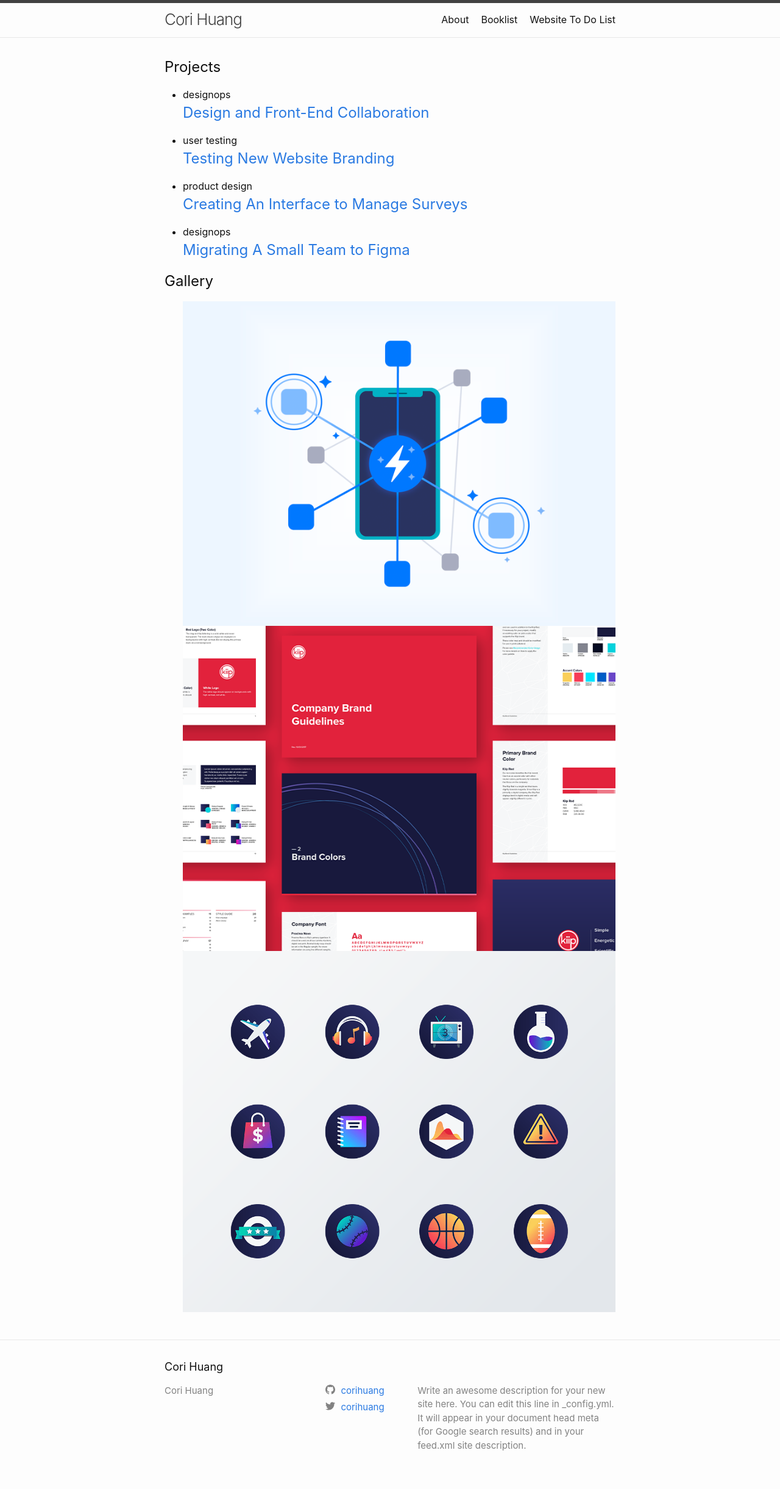
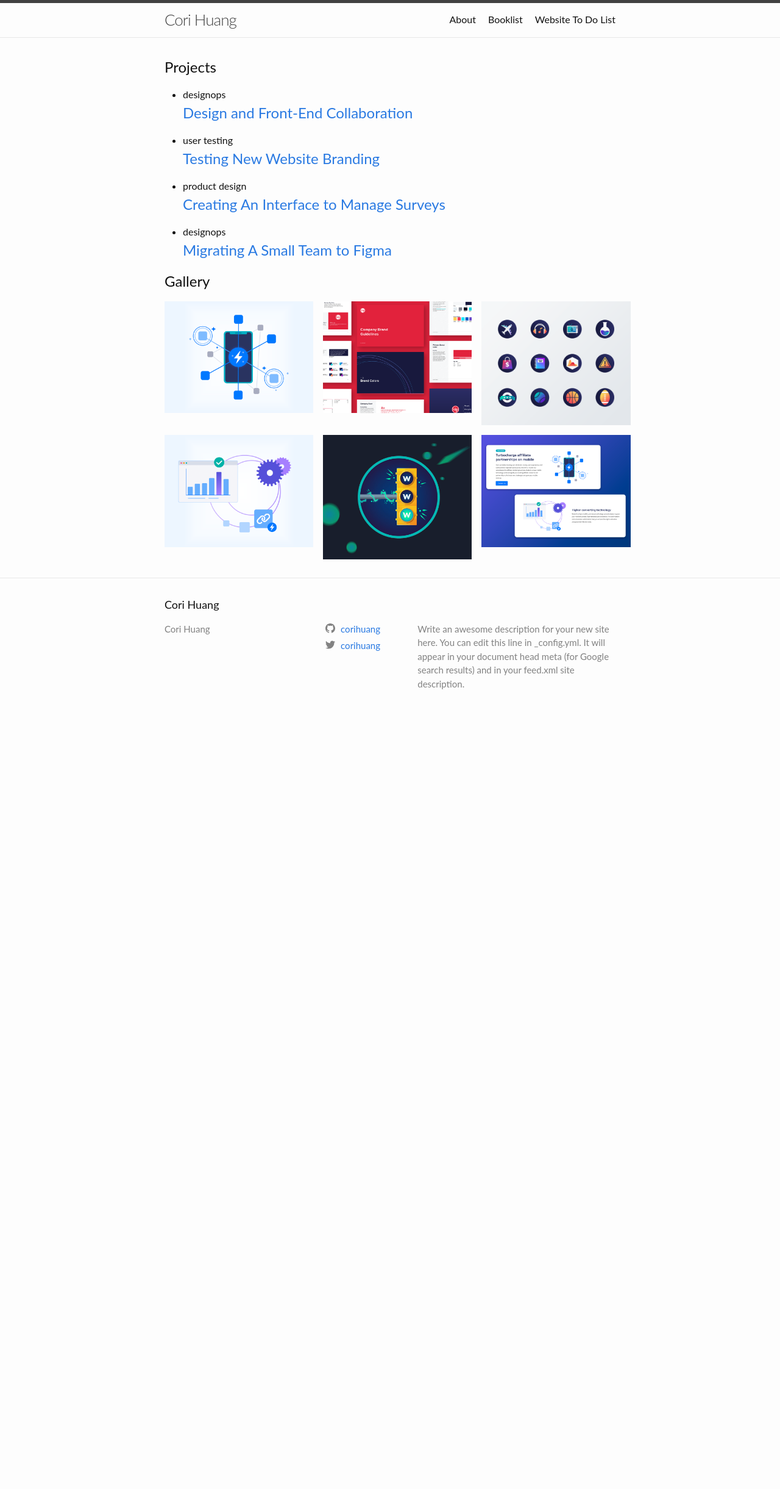
Before and after one commit to corihuang/corihuang.github.io, a Jekyll site: the page built from index.markdown, in a window 1280 px wide. Shown: the whole page at 61% size. Built offline with Jekyll 4.4.1, drawn with Linux system fonts in a browser that asks for light colours; after the commit the page ends 1192 px from its top, so only the background shows below that.

Commit message:
used css grid for gallery section layout. added more images to gallery. added to do list.

```diff
--- a/_layouts/home.html
+++ b/_layouts/home.html
@@ -32,7 +32,7 @@ layout: default
   {%- endif -%} -->
 
   {%- if site.projects -%}
-    <div class="projects">
+    <section class="projects">
       <h2>Projects</h2>
       <ul class="proj-list">
         {%- for proj in site.projects -%}
@@ -41,20 +41,20 @@ layout: default
           </li>
         {%- endfor -%}
       </ul>
-    </div>
+    </section>
   {%- endif -%}
 
   {% for coll in site.collections %}
     {% if coll.label == "gallery" %}
-      <div class="gallery">
+      <section class="gallery">
         <h2>Gallery</h2>
         <ul class="gallery-list">
           {% for image in coll.files %}
-            <li style="list-style: none;"><img src="gallery/{{ image.name }}" />
+            <li><img src="gallery/{{ image.name }}" />
             </li>
           {% endfor %}
         </ul>
-      </div>
+      </section>
     {% endif %}
   {% endfor %}
 
--- /dev/null
+++ b/_sass/_sections.scss
@@ -0,0 +1,28 @@
+/**
+ * Homepage sections
+**/
+
+.projects {
+
+}
+
+
+.gallery {
+
+}
+
+ul.gallery-list {
+  display: grid;
+  grid-template-columns: 33% 33% 33%;
+  grid-template-rows: auto;
+  column-gap: 16px;
+  row-gap: 16px;
+  margin: 0;
+  li {
+    list-style: none;
+    align-self: stretch;
+  }
+  img {
+    align-self: stretch;
+  }
+}
--- a/_sass/minima.scss
+++ b/_sass/minima.scss
@@ -2,7 +2,7 @@
 
 // Define defaults for each variable.
 
-$base-font-family: -apple-system, BlinkMacSystemFont, "Segoe UI", Roboto, Helvetica, Arial, sans-serif, "Apple Color Emoji", "Segoe UI Emoji", "Segoe UI Symbol" !default;
+$base-font-family: "Lato", -apple-system-font, BlinkMacSystemFont, "Segoe UI", Roboto, Helvetica, Arial, sans-serif, "Apple Color Emoji", "Segoe UI Emoji", "Segoe UI Symbol";
 $base-font-size:   16px !default;
 $base-font-weight: 400 !default;
 $small-font-size:  $base-font-size * 0.875 !default;
@@ -45,7 +45,8 @@ $on-laptop:        800px !default;
 
 // Import partials.
 @import
-  "minima/base",
-  "minima/layout",
-  "minima/syntax-highlighting"
+  "base",
+  "layout",
+  "syntax-highlighting",
+  "sections"
 ;
```
Also changed, not shown: _projects/webs.md (added, +6 -0 lines), todo.md (+5 -3 lines), _gallery/metrics.png (added), _gallery/web-traffic.jpg (added), _gallery/website-heroes.png (added), _sass/_base.scss (renamed from _sass/minima/_base.scss), _sass/_layout.scss (renamed from _sass/minima/_layout.scss), _sass/_syntax-highlighting.scss (renamed from _sass/minima/_syntax-highlighting.scss), 1 other file.
